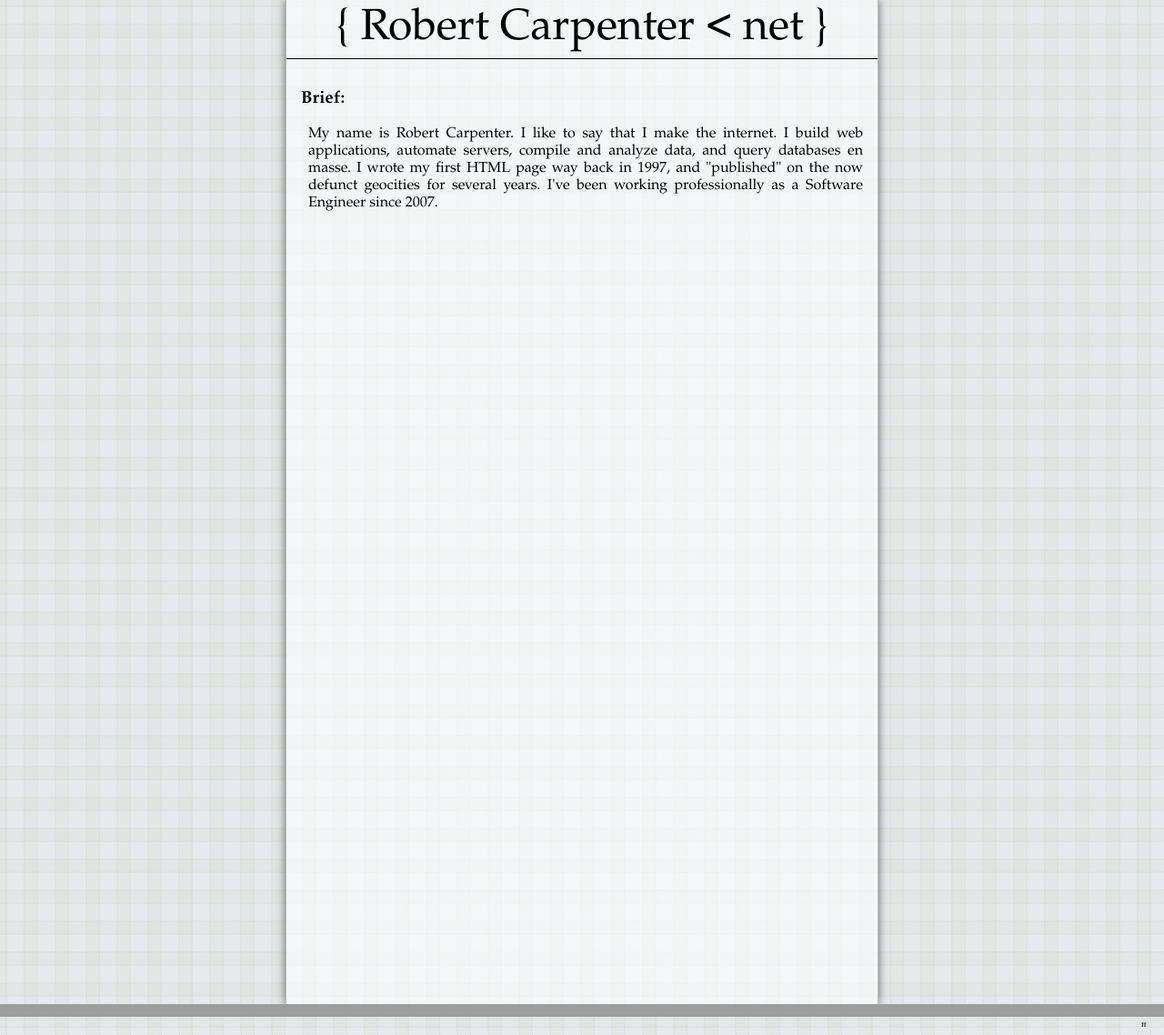
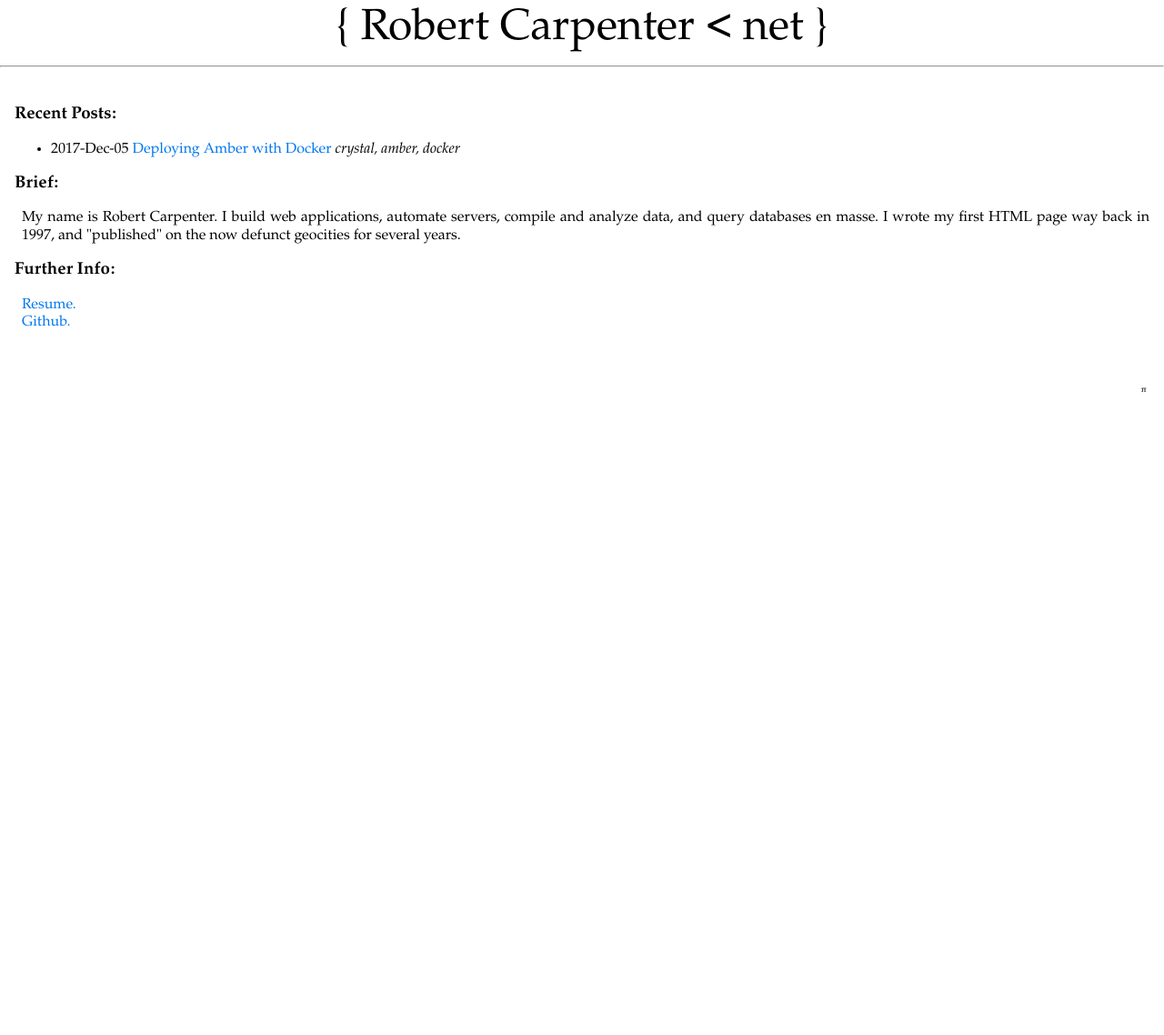
Before and after one commit to robacarp/website, a Jekyll site: the page built from index.html, in a window 1280 px wide. Shown: the whole page at 91% size. Built offline with Jekyll 4.4.1, drawn with Linux system fonts in a browser that asks for light colours; after the commit the page ends 900 px from its top, so only the background shows below that; grey boxes are pictures that could not be loaded.

Commit message:
Post about deploying amber app with docker.

```diff
--- a/_config.yml
+++ b/_config.yml
@@ -1,6 +1,7 @@
 title: Robacarp
 baseurl: "/" # the subpath of your site, e.g. /blog
 url: "http://robacarp.io" # the base hostname & protocol for your site
+permalink: "/posts/:year/:month/:day/:title.html"
 
 # Build settings
 markdown: kramdown
--- /dev/null
+++ b/_includes/footer.html
@@ -0,0 +1,8 @@
+    </div>
+    <div id='footer'>
+      <a href='#' id='pi' onclick='alert("you wish!")'>
+        &pi;
+      </a>
+    </div>
+  </body>
+</html>
--- /dev/null
+++ b/_includes/header.html
@@ -0,0 +1,15 @@
+<!DOCTYPE html>
+<html>
+  <head>
+    <meta content='text/html; charset=utf-8' http-equiv='Content-type'>
+    <title>robacarp.com</title>
+    <link href="/css/main.css" media="screen" rel="stylesheet" type="text/css" />
+    <meta config='NOFOLLOW,NOINDEX' name='robots'>
+    <meta charset="utf-8">
+  </head>
+  <body>
+    <div id='wrap'>
+      <div id='header'>
+        <a href='/'>{ Robert Carpenter &lt; net }</a>
+      </div>
+      <hr>
--- a/_layouts/default.html
+++ b/_layouts/default.html
@@ -1,39 +1,10 @@
 ---
 ---
 
-<!DOCTYPE html>
-<html>
-  <head>
-    <meta content='text/html; charset=utf-8' http-equiv='Content-type'>
-    <title>robacarp.com</title>
-    <link href="/css/main.css" media="screen" rel="stylesheet" type="text/css" />
-    <meta config='NOFOLLOW,NOINDEX' name='robots'>
-  </head>
-  <body>
-    <div id='wrap'>
-      <div id='header'>
-        <a href='/'>{ Robert Carpenter &lt; net }</a>
-      </div>
-      <div id='content'>
-        {{ content }}
-      </div>
-    </div>
-    <div id='footer'>
-      <a href='#' id='pi' onclick='alert("you wish!")'>
-        &pi;
-      </a>
-      <script>
-        //<![CDATA[
-            var _gaq = _gaq || [];
-                _gaq.push(['_setAccount', 'UA-149107-1']);
-                _gaq.push(['_trackPageview']);
-                (function() {
-                  var ga = document.createElement('script'); ga.type = 'text/javascript'; ga.async = true;
-                  ga.src = ('https:' == document.location.protocol ? 'https://ssl' : 'http://www') + '.google-analytics.com/ga.js';
-                  var s = document.getElementsByTagName('script')[0]; s.parentNode.insertBefore(ga, s);
-                })();
-        //]]>
-      </script>
-    </div>
-  </body>
-</html>
+{% include header.html %}
+
+<div id='content'>
+  {{ content }}
+</div>
+
+{% include footer.html %}
--- a/css/main.scss
+++ b/css/main.scss
@@ -3,140 +3,119 @@
 
 a {
   text-decoration: none;
-  color: #07e; }
-  a:hover {
-    text-decoration: underline; }
+  color: #07e;
+  &:hover {
+    text-decoration: underline;
+  }
+}
 
 body {
   margin: 0;
   padding: 0;
+  height: 100%;
   font-family: 'Palatino Linotype', 'Book Antiqua', Palatino, serif;
   line-height: 1.2em;
-  background: url("/images/tartan2.png") #e6e9ed fixed; }
+  background: #fff;
+}
 
 blockquote {
   background-color: #ddd;
   border-left: 1px solid #bbb;
-  text-indent: none; }
+  text-indent: none;
+}
 
 hr {
-  border: 1px solid #999; }
+  border: 0 0 0 1px dotted black;
+}
 
 img.left {
   float: left;
   margin-right: 1em;
-  border: 1px solid #000; }
+  border: 1px solid #000;
+}
 
 img.right {
   float: right;
   margin-left: 1em;
-  border: 1px solid #000; }
+  border: 1px solid #000;
+}
 
 table {
   width: 100%;
-  border-collapse: collapse; }
-  table tr {
+  border-collapse: collapse;
+
+  tr {
     border-bottom: 1px solid #000;
     margin: 0;
-    padding: 0; }
-    table tr.odd {
-      background-color: #ddd; }
-    table tr.even {
-      background-color: #eee; }
-    table tr td {
+    padding: 0;
+    .odd {
+      background-color: #ddd;
+    }
+    .even {
+      background-color: #eee;
+    }
+
+    td {
       margin: 0;
       padding: 3px;
-      border-left: 1px solid #aaa; }
+      border-left: 1px solid #aaa;
+    }
+  }
+}
 
-.flash {
-  background-color: #AA6A5C; }
+.code {
+  background-color: #eff0f1;
+  color: #000;
+}
 
-#admin_tools {
-  padding: 0;
-  margin: 0;
-  list-style-type: none;
-  overflow: hidden;
-  width: 100%; }
-  #admin_tools li {
-    float: right;
-    padding-left: 5px; }
+pre.code {
+  margin-left: 2em;
+  padding: 3px;
+}
 
 #content {
   text-align: justify;
-  padding: 1em 1em; }
-  #content p {
-    margin-left: 0.5em; }
-  #content p.noindent {
-    text-indent: 0; }
+  padding: 1em 1em;
+
+  p {
+    margin-left: 0.5em;
+  }
+  p.noindent {
+    text-indent: 0;
+  }
+}
 
 #footer {
-  /* position    : fixed;
-  bottom      : 0;
-  */
+  bottom: 0;
   padding-top: 1.5em;
   width: 100%;
   text-align: center;
-  font-size: 0.6em;
-  background: url("/images/white-80.png"); }
+}
 
 #header {
   font-size: 3em;
   line-height: 1em;
   text-align: center;
-  border-bottom: 1px solid black;
-  padding: 8px; }
-  #header a {
+  padding: 8px;
+
+  a {
     text-decoration: none;
     color: #000;
-    display: block; }
-
-#menu {
-  margin: 0;
-  padding: 0 0 0 1em;
-  overflow: hidden;
-  width: 100%; }
-  #menu li {
-    list-style-type: none;
-    display: inline;
-    float: left;
-    padding-right: 1em;
-    font-size: 1.4em; }
-    #menu li a {
-      color: #888;
-      text-decoration: none; }
-    #menu li:hover {
-      outline: none;
-      color: #000; }
+    display: block;
+  }
+}
 
 #pi {
+  font-size: 0.6em;
   float: right;
   color: #000;
   text-decoration: none;
   margin-right: 1em;
   padding: 0 1em;
-  display: block; }
-
-#social {
-  border-bottom: 1px solid black;
-  display: none; }
-  #social #twitter {
-    margin-left: 6em;
-    font-style: italic;
-    text-indent: none; }
-  #social #tweet {
-    font-style: normal;
-    margin-left: 1em;
-    font-family: Courier; }
+  display: block;
+}
 
 #wrap {
-  -moz-box-shadow: 0px 0px 10px 0 #666666;
-  -webkit-box-shadow: 0px 0px 10px 0 #666666;
-  box-shadow: 0px 0px 10px 0 #666666;
   margin: 0 auto;
-  width: 650px;
-  min-height: 1024px;
-  padding-bottom: 5em;
-  background: url("/images/white-60.png");
-  border-width: 0 1px;
-  border-style: solid;
-  border-color: #bbb; }
+  max-width: 1280px;
+}
--- a/index.html
+++ b/index.html
@@ -2,9 +2,22 @@
 layout: default
 ---
 
-<div>
-  <h3>Brief:</h3>
-  <p>
-    My name is Robert Carpenter.  I like to say that I make the internet.  I build web applications, automate servers, compile and analyze data, and query databases en masse. I wrote my first HTML page way back in 1997, and "published" on the now defunct geocities for several years.  I've been working professionally as a Software Engineer since 2007.
-  </p>
-</div>
+<h3>Recent Posts:</h3>
+<ul>
+  {% for post in site.posts limit: 3 %}
+    <li>
+      {{ post.date | date: "%Y-%h-%d" }} <a href="{{ post.url }}">{{ post.title }}</a> <em>{{ post.tags | join: ", " }}</em>
+    </li>
+  {% endfor %}
+</ul>
+
+<h3>Brief:</h3>
+<p>
+My name is Robert Carpenter.  I build web applications, automate servers, compile and analyze data, and query databases en masse. I wrote my first HTML page way back in 1997, and "published" on the now defunct geocities for several years.
+</p>
+
+<h3>Further Info:</h3>
+<p>
+<a href="http://resume.robacarp.com">Resume.</a> <br>
+<a href="https://github.com/robacarp">Github.</a>
+</p>
```
Also changed, not shown: _layouts/post.html (added, +20 -0 lines), _posts/2017-12-05-Deploying-Amber-with-Docker.md (added, +75 -0 lines).
